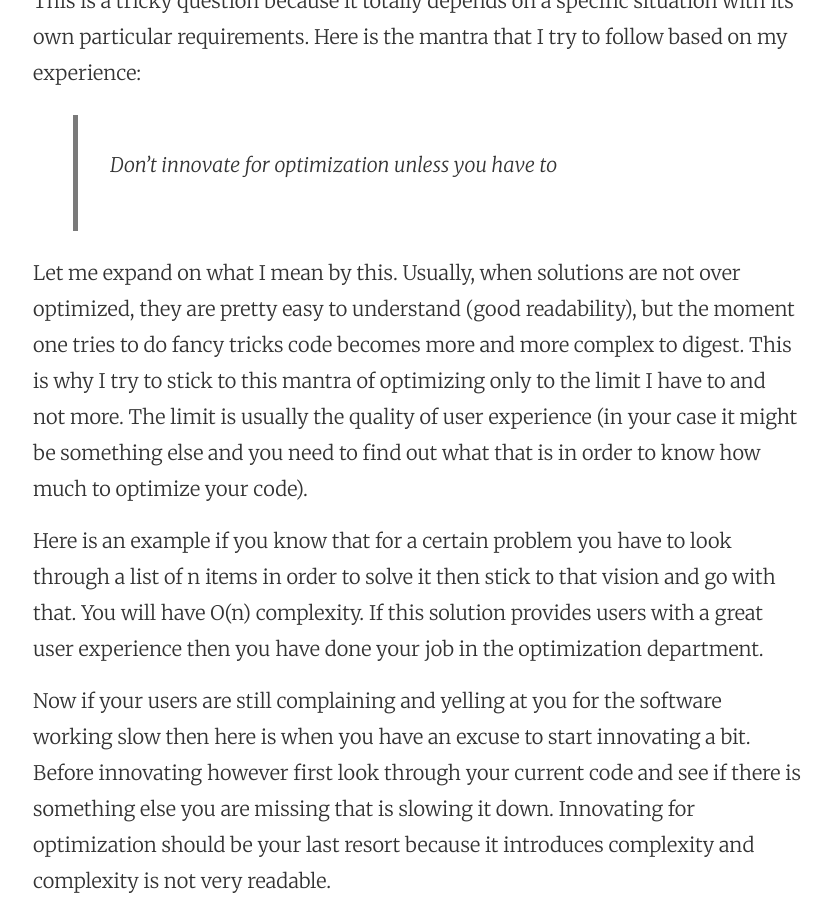
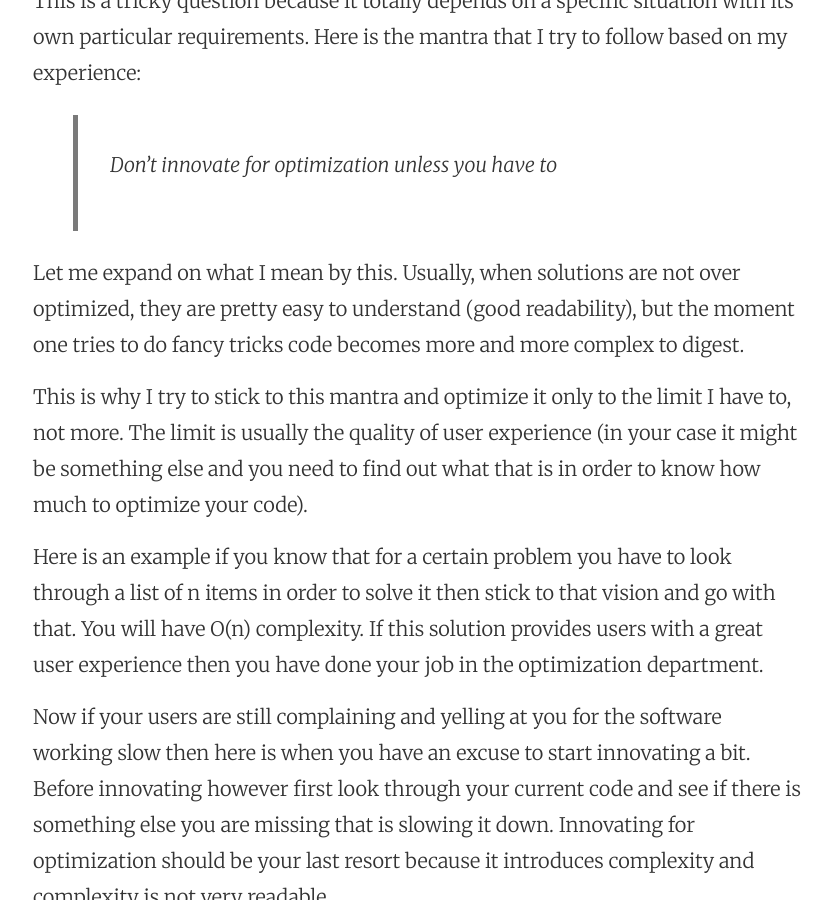
Before and after one commit to JungMinu/AvetisG.github.io, a Jekyll site: the page built from _posts/2015-07-01-time-space-efficiency-readability.md, in a window 1280 px wide and 900 px high, scrolled down 2839 px. Shown: the whole window, without its empty margins (223-1054 px from the left). Built offline with Jekyll 4.4.1, drawn with Linux system fonts in a browser that asks for light colours; nearby versions of some CDN libraries; Markdown is read by kramdown in place of the engine named in the settings; comment, search, counter and statistics services are not loaded.

Commit message:
Update 2015-07-01-time-space-efficiency-readability.md

```diff
--- a/_posts/2015-07-01-time-space-efficiency-readability.md
+++ b/_posts/2015-07-01-time-space-efficiency-readability.md
@@ -43,7 +43,9 @@ This is a tricky question because it totally depends on a specific situation wit
 
 > Don't innovate for optimization unless you have to
 
-Let me expand on what I mean by this. Usually, when solutions are not over optimized, they are pretty easy to understand (good readability), but the moment one tries to do fancy tricks code becomes more and more complex to digest. This is why I try to stick to this mantra of optimizing only to the limit I have to and not more. The limit is usually the quality of user experience (in your case it might be something else and you need to find out what that is in order to know how much to optimize your code).
+Let me expand on what I mean by this. Usually, when solutions are not over optimized, they are pretty easy to understand (good readability), but the moment one tries to do fancy tricks code becomes more and more complex to digest.
+
+This is why I try to stick to this mantra and optimize it only to the limit I have to, not more. The limit is usually the quality of user experience (in your case it might be something else and you need to find out what that is in order to know how much to optimize your code).
 
 Here is an example if you know that for a certain problem you have to look through a list of n items in order to solve it then stick to that vision and go with that. You will have O(n) complexity. If this solution provides users with a great user experience then you have done your job in the optimization department.
 
```
